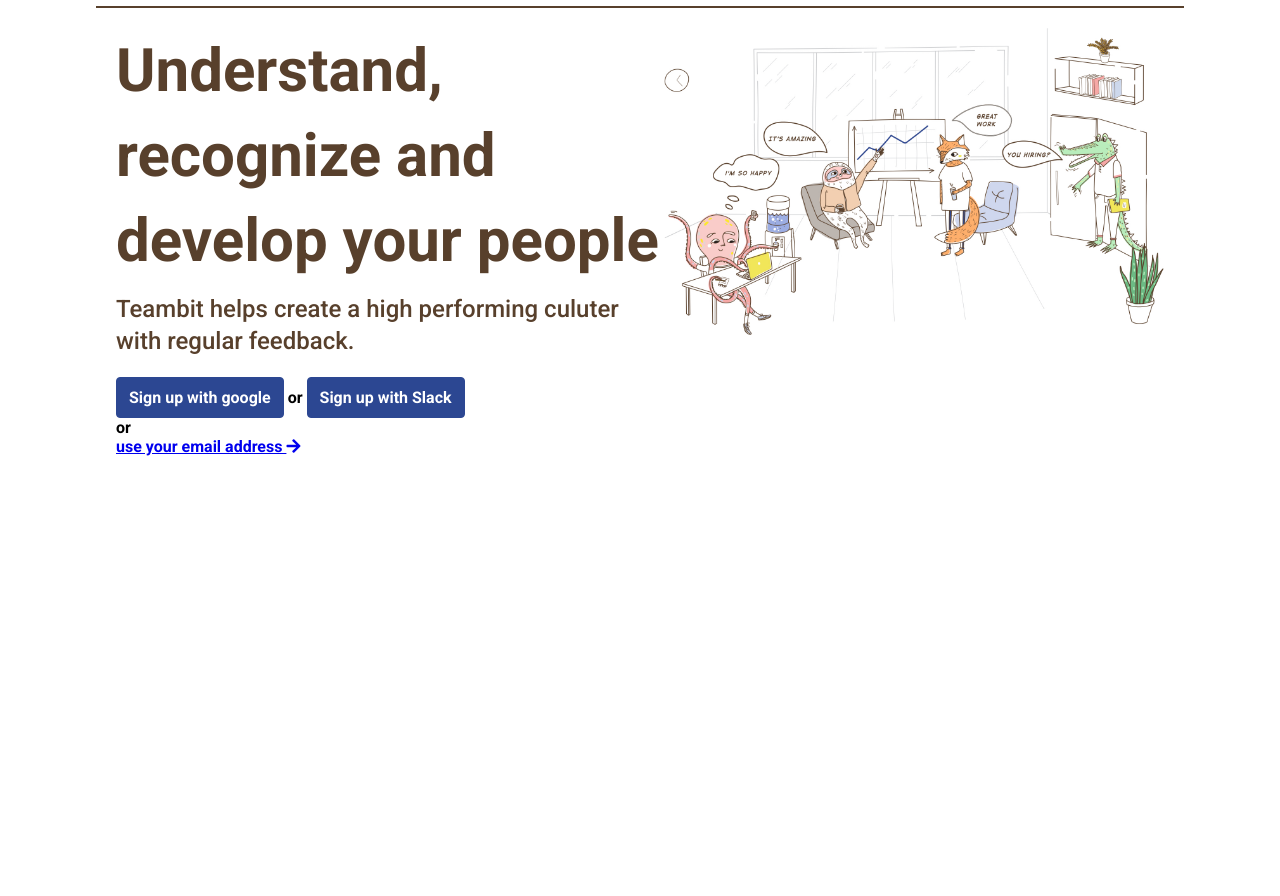
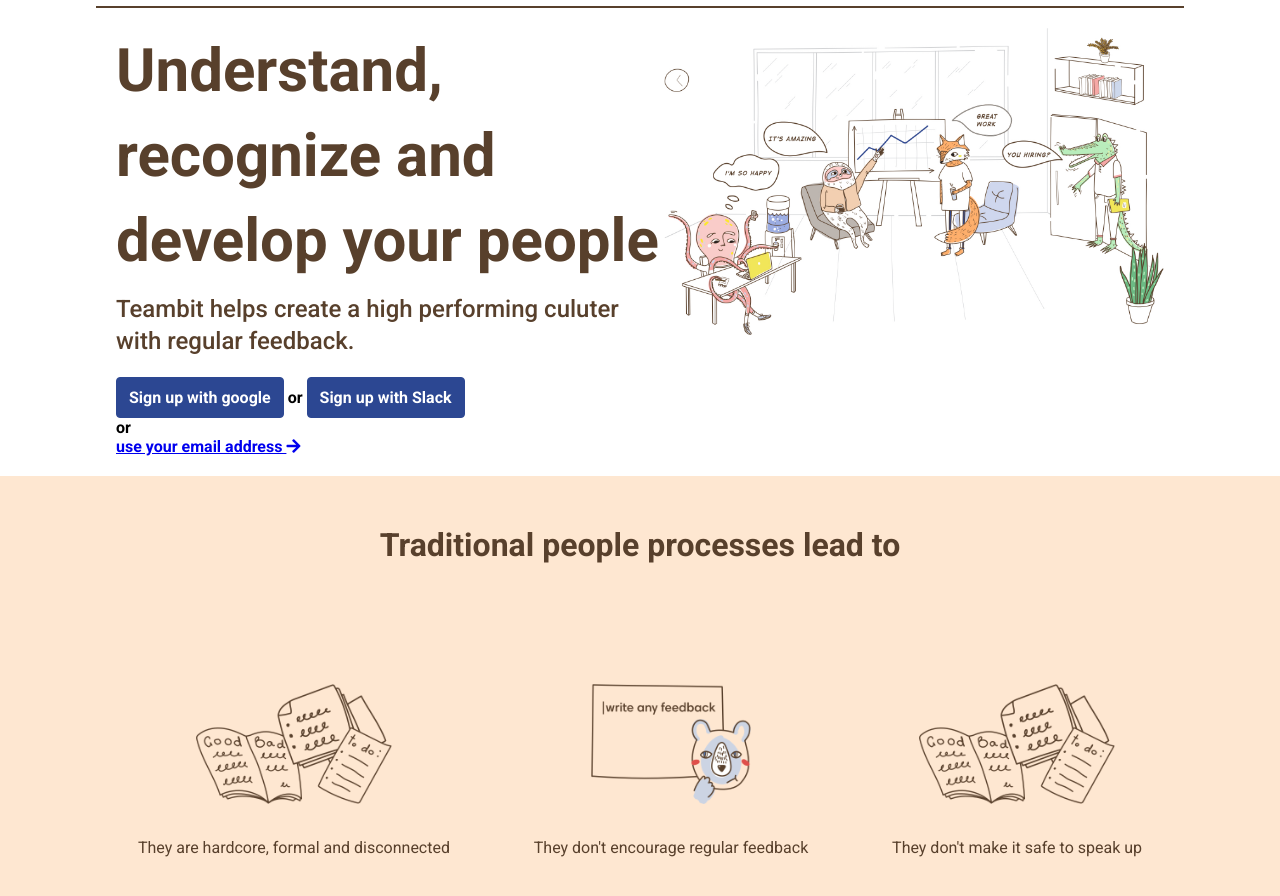
Before and after one commit to tommasovenza/node-sass-teambit, a website: page index.html in a window 1280 px wide. Shown: the part 72-968 px from the top of the page. Before the commit the page ends 800 px from the top, so only its background shows below. Drawn offline with Linux system fonts and the light colour scheme.

Commit message:
aggiunta sezione con background colorato

```diff
--- a/index.html
+++ b/index.html
@@ -13,7 +13,7 @@
 </head>
 <body>
 
-
+    <!-- il container della pagina -->
     <div class="container">
 
         <!-- header -->
@@ -69,10 +69,39 @@
                 <img src="img/illustration-main.jpg" alt="immagine">
             </div>
         </div>
+    </div>
+
+        <!-- sezione con background salmone -->
+
+        <section class="salmone">
+
+            <div class="container">
+                <div class="intro">
+                    <h2>Traditional people processes lead to</h2>
+                </div>
+
+                <div class="salmone-wrapper">
+                    <div class="dettaglio">
+                        <img src="img/hardcore.png" alt="good-bad">
+                        <p>They are hardcore, formal and disconnected</p>
+                    </div>
+
+                    <div class="dettaglio">
+                        <img src="img/nofeedback.png" alt="good-bad">
+                        <p>They don't encourage regular feedback</p>
+                    </div>
+
+                    <div class="dettaglio">
+                        <img src="img/hardcore.png" alt="good-bad">
+                        <p>They don't make it safe to speak up</p>
+                    </div>
+                </div>
+
+            </div>
+
+        </section>
 
 
-
-    </div>
 
 
 
--- a/src/scss/app.scss
+++ b/src/scss/app.scss
@@ -1,5 +1,4 @@
 // le variabili per prime
-
 //ecco tutti gli import collegati dalla cartella partials
 @import 'partials/variables';
 @import 'partials/mixins';
@@ -7,3 +6,5 @@
 @import 'partials/header';
 @import 'partials/footer';
 @import 'partials/main';
+
+// questo è l'entry file. il suo unico obbiettivo è definire i componenti che saranno poi creati nella partials
--- a/src/scss/partials/_common.scss
+++ b/src/scss/partials/_common.scss
@@ -12,6 +12,12 @@
     font-size: 60px;
     line-height: 85px;
     color: $primary_color;
+    max-width: 650px;
+}
+
+h2 {
+    color: $primary_color;
+    font-size: 32px;
 }
 // IL CONTAINER CHE WRAPPA TUTTO IL SITO
 .container {
--- a/src/scss/partials/_header.scss
+++ b/src/scss/partials/_header.scss
@@ -14,7 +14,7 @@
 
     ul li:last-child:hover {
 
-        background-color: #2c4792;
+        background-color: $secondary_color;
 
         a {
             color: #fff;
--- a/src/scss/partials/_mixins.scss
+++ b/src/scss/partials/_mixins.scss
@@ -1,6 +1,6 @@
 // delle specie di variabili in cui possono mettere tante regole
 @mixin btn-test {
-    border: 1px solid #2c4792;
+    border: 1px solid $secondary_color;
     padding: 10px 12px;
     border-radius: 4px;
 }
--- a/src/scss/partials/_variables.scss
+++ b/src/scss/partials/_variables.scss
@@ -1,2 +1,3 @@
 // variabile colore
 $primary_color: #58402c;
+$secondary_color: #2c4792;
--- a/src/scss/partials/main.scss
+++ b/src/scss/partials/main.scss
@@ -39,6 +39,18 @@
     }
 }
 
+
+// media queries hero-section
+@media screen and (max-width: 1100px) {
+
+    .hero-section {
+        img {
+            width: 350px;
+        }
+    }
+
+}
+
 // media queries hero-section
 @media screen and (max-width: 900px) {
 
@@ -64,7 +76,62 @@
         }
 
         img {
-            width: 400px;
+            width: 600px;
         }
     }
 }
+
+@media screen and (max-width: 600px) {
+    .hero-section {
+        img {
+            width: 500px;
+        }
+    }
+}
+
+
+// sezione con background salmone
+
+.salmone {
+
+    p {
+        font-weight: 400;
+    }
+    // margin-top: 40px;
+    color: $primary_color;
+    padding: 50px 0;
+    background-color: #fee7d1;
+
+    img {
+        height: 150px;
+    }
+
+    .intro {
+        text-align: center;
+    }
+
+    .salmone-wrapper {
+        display: flex;
+        justify-content: space-around;
+        align-items: center;
+        padding: 100px 0;
+
+        .dettaglio {
+            padding: 20px 0;
+            text-align: center;
+
+            img {
+                padding-bottom: 30px;
+            }
+        }
+    }
+}
+
+
+// media queries sezione salmone
+
+@media screen and (max-width: 900px) {
+    .salmone-wrapper {
+        flex-direction: column;
+    }
+}
```
Also changed, not shown: dist/app.css, images/illustration-main.jpg (added).
